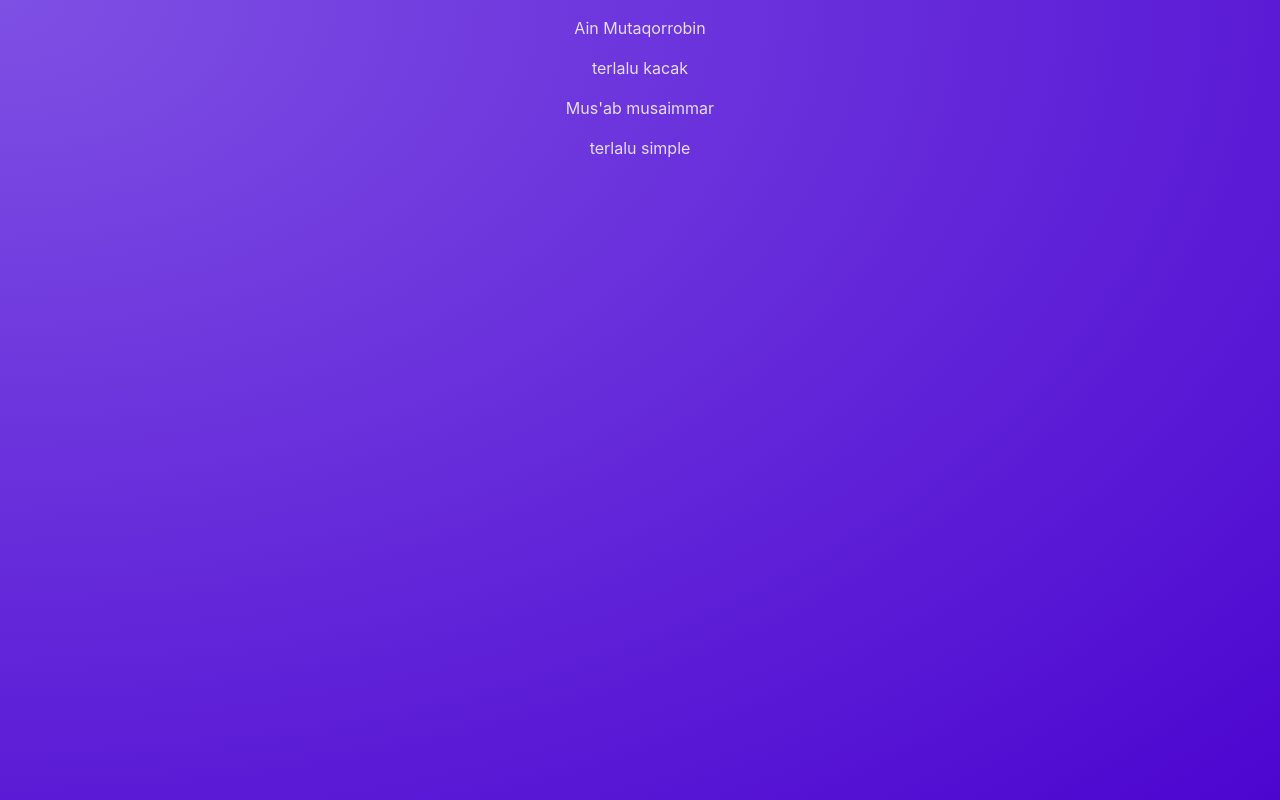
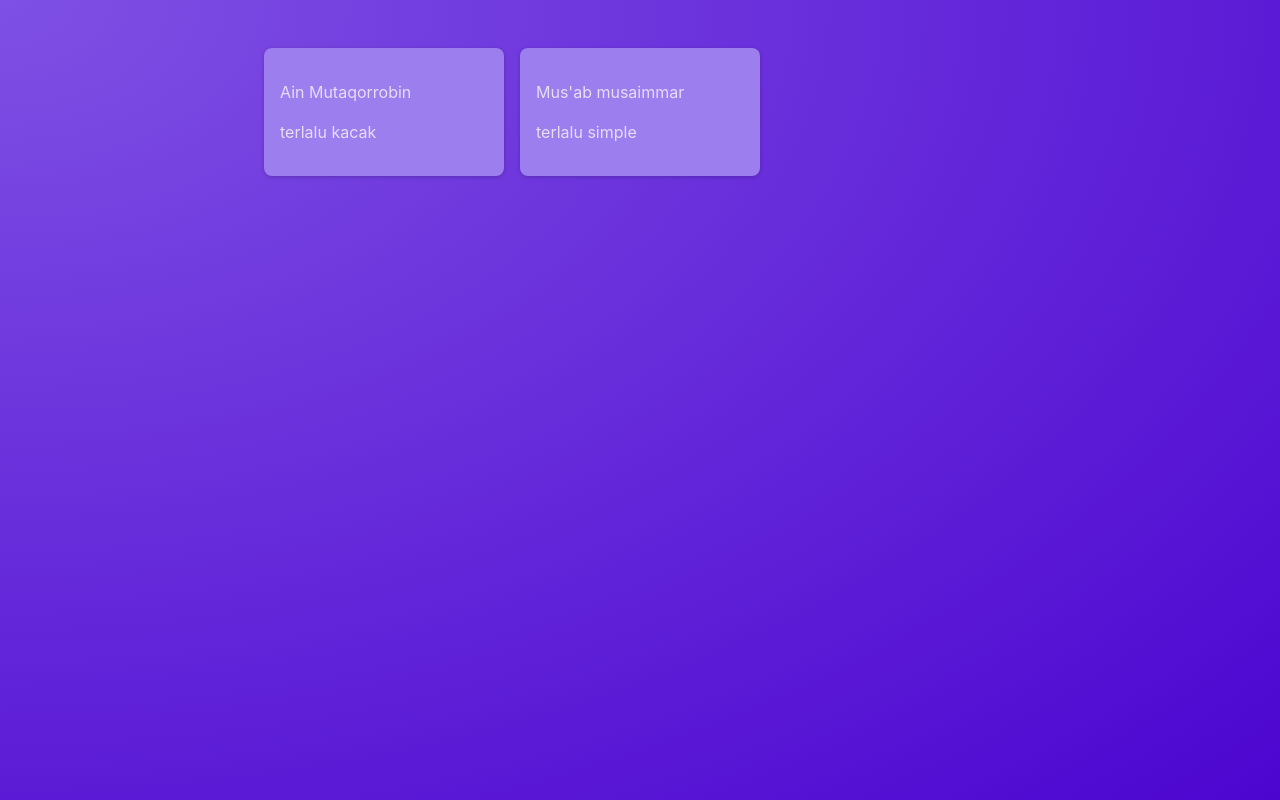
Before and after one commit to ainmutaqorrobin/reactRevision, a React (Vite) app: page / in a window 1280 px wide. Built offline with nearby package versions, Linux system fonts and the light colour scheme.

Commit message:
add PostList component

```diff
--- a/src/App.jsx
+++ b/src/App.jsx
@@ -1,12 +1,10 @@
-import Post from "./components/Post";
+import PostList from "./components/PostList";
 
 function App() {
   return (
-    <div>
-      {" "}
-      <Post author="Ain Mutaqorrobin" body="terlalu kacak" />
-      <Post author="Mus'ab musaimmar" body="terlalu simple" />
-    </div>
+    <main>
+      <PostList />
+    </main>
   );
 }
 
--- a/src/components/Post.jsx
+++ b/src/components/Post.jsx
@@ -1,11 +1,12 @@
+import styles from "./Post.module.css";
 const names = ["Ain Mutaqorrobin", "Robin Kacak"];
 
 export default function Post(props) {
   const chosenName = Math.random() > 0.5 ? names[0] : names[1];
   return (
-    <div>
+    <li className={styles.post}>
       <p>{props.author}</p>
       <p>{props.body}</p>
-    </div>
+    </li>
   );
 }
--- /dev/null
+++ b/src/components/Post.module.css
@@ -0,0 +1,35 @@
+.post {
+  margin: 1rem 0;
+  padding: 1rem;
+  background-color: #9c7eee;
+  border-radius: 8px;
+  box-shadow: 0 1px 4px rgba(0, 0, 0, 0.2);
+  animation: animate-in 1s ease-out forwards;
+}
+
+.author {
+  font-size: 0.8rem;
+  font-weight: bold;
+  color: #543280;
+  margin: 0;
+  text-transform: uppercase;
+}
+
+.text {
+  white-space: pre-wrap;
+  font-size: 1.25rem;
+  margin: 0.25rem 0 0 0;
+  color: #593884;
+  font-style: italic;
+}
+
+@keyframes animate-in {
+  from {
+    opacity: 0;
+    transform: translateY(1rem);
+  }
+  to {
+    opacity: 1;
+    transform: translateY(0);
+  }
+}
--- /dev/null
+++ b/src/components/PostList.jsx
@@ -0,0 +1,11 @@
+import Post from "./Post";
+import styles from "./PostList.module.css";
+
+export default function PostList() {
+  return (
+    <ul className={styles.posts}>
+      <Post author="Ain Mutaqorrobin" body="terlalu kacak" />
+      <Post author="Mus'ab musaimmar" body="terlalu simple" />
+    </ul>
+  );
+}
--- /dev/null
+++ b/src/components/PostList.module.css
@@ -0,0 +1,10 @@
+.posts {
+  list-style: none;
+  max-width: 50rem;
+  margin: 1rem auto;
+  padding: 1rem 0;
+  display: grid;
+  gap: 1rem;
+  grid-template-columns: repeat(3, 30%);
+  justify-content: center;
+}
--- a/src/index.css
+++ b/src/index.css
@@ -18,6 +18,5 @@
 
 body {
   margin: 0;
-  text-align: center;
   color: #e6ddf9;
 }
```
